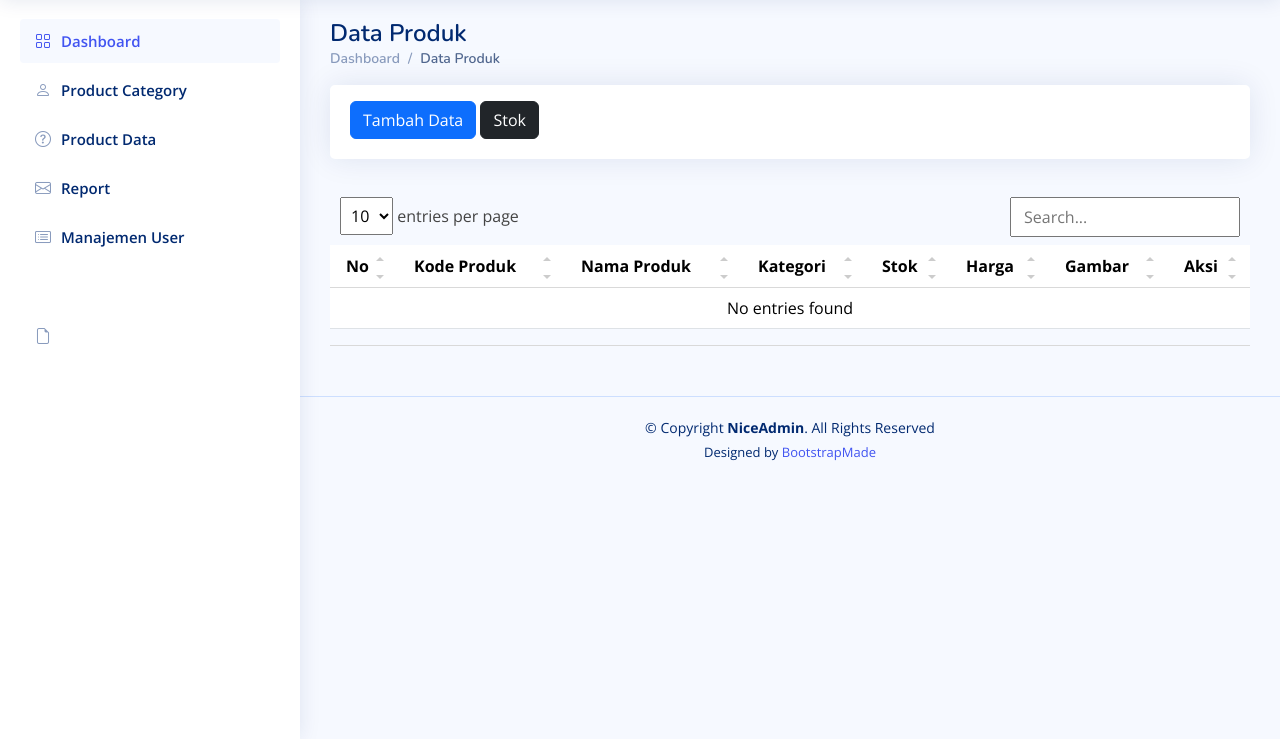
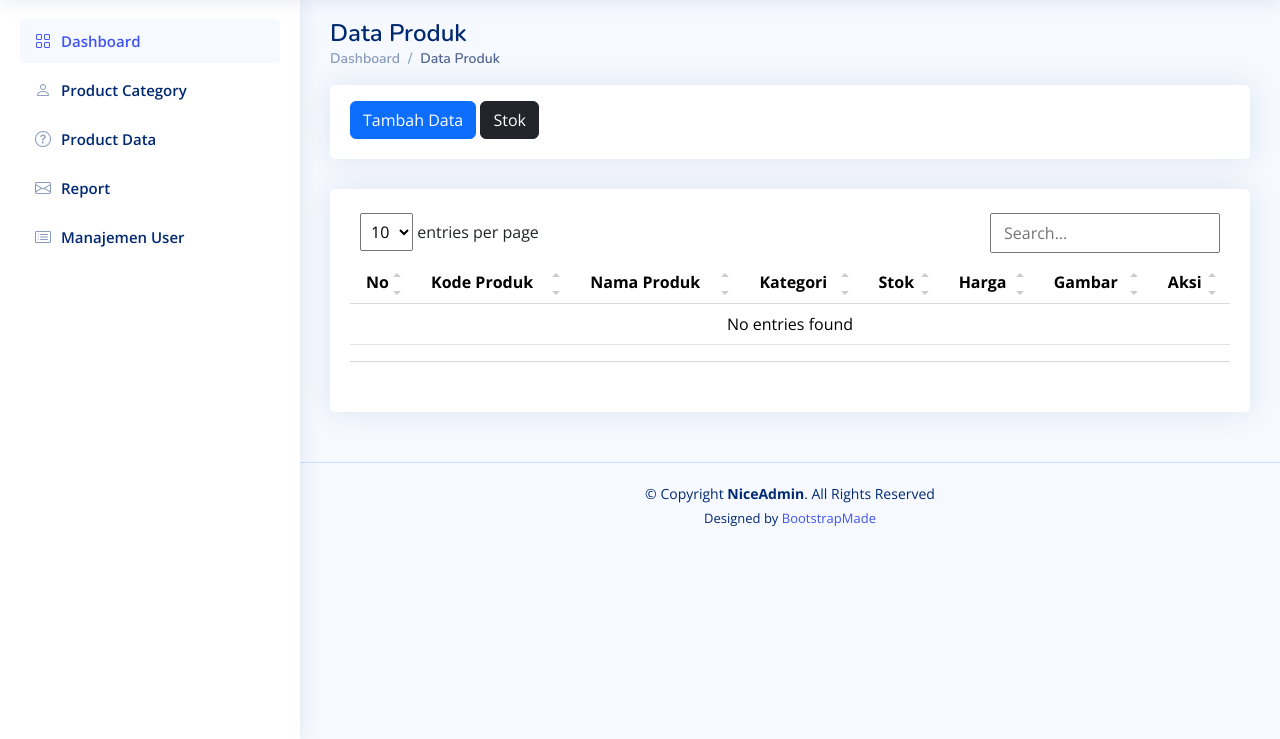
Before and after one commit to anggara-commits/anggara, a PHP site: page /Produk.php in a window 1280 px wide. Shown: the part 61-800 px from the top of the page. Run offline with PHP 8.4, Linux system fonts and the light colour scheme; data that the repository does not hold is empty; some libraries are stand-ins or nearby versions.

Commit message:
memperbaiki kesalahan pada kodingan

```diff
--- a/Produk.php
+++ b/Produk.php
@@ -158,7 +158,6 @@
 
       <li class="nav-item">
         <a class="nav-link collapsed" href="pages-blank.html">
-          <i class="bi bi-file-earmark"></i>
         </a>
       </li><!-- End Blank Page Nav -->
 
@@ -189,6 +188,13 @@
         </div>
       </div>
     </div>
+    <section class="section">
+      <div class="row">
+        <div class="col-lg-12">
+
+          <div class="card">
+            <div class="card-body mt-3">
+
               <!-- Table with stripped rows -->
               <table class="table datatable">
                 <thead>
--- a/forms/h_produk.php
+++ b/h_produk.php
@@ -23,3 +23,4 @@ if ($hapus) {
     echo "<script>alert('Data gagal dihapus!');</script>";
     header("refresh:0, produk.php");
 }
+?>
```
Also changed, not shown: e_produk.php (renamed from forms/e_produk.php, +9 -9 lines), produk_img/1adb5fab2f8be6aa1e7be12f2c8dcd51.webp (added). Lines whose indentation alone changed are shown as unchanged.
